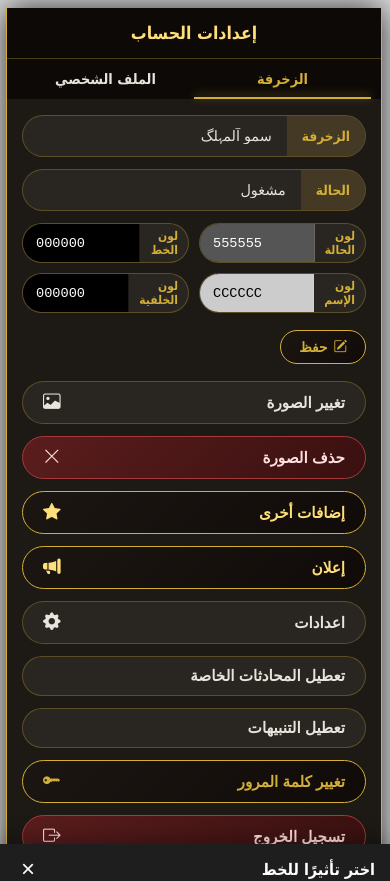
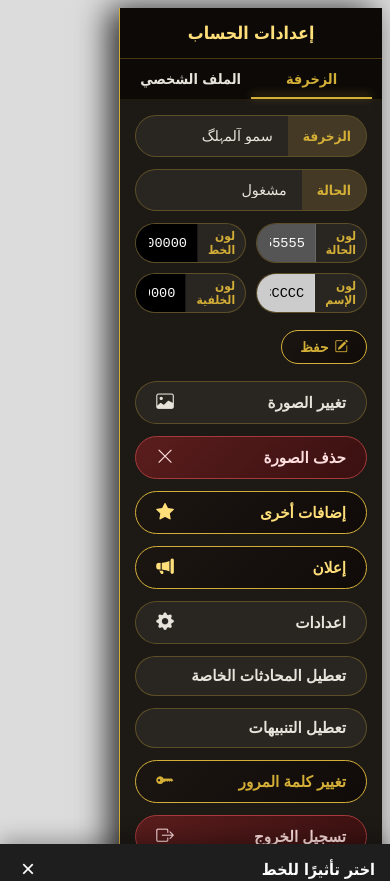
Before and after one commit to Mohamed-Santawi/chat-room, a website: page لوحة م جداديا.html in a window 390 px wide. Drawn offline with nearby package versions, Linux system fonts and the light colour scheme.

Commit message:
style: set Admin Panel width to 70% for mobile view

```diff
--- a/لوحة م جداديا.html
+++ b/لوحة م جداديا.html
@@ -51,15 +51,15 @@
 
         /* [[ تعديل ]] : حجم لوحة الملف الشخصي الرئيسية */
         .profile-panel-container {
-            width: 100%;
-            max-width: 500px;
-            margin: 0 auto;
+            width: 70%;
+            max-width: 380px;
+            float: right;
+            margin: 0;
             min-height: 100vh;
             background-color: var(--panel-bg);
             backdrop-filter: blur(15px);
             border-left: 1px solid var(--gold-primary);
-            border-right: 1px solid var(--gold-primary);
-            box-shadow: 0 0 30px rgba(0,0,0,0.8);
+            box-shadow: -10px 0 30px rgba(0,0,0,0.8);
             color: var(--text-color);
             z-index: 999;
             display: flex;
```
